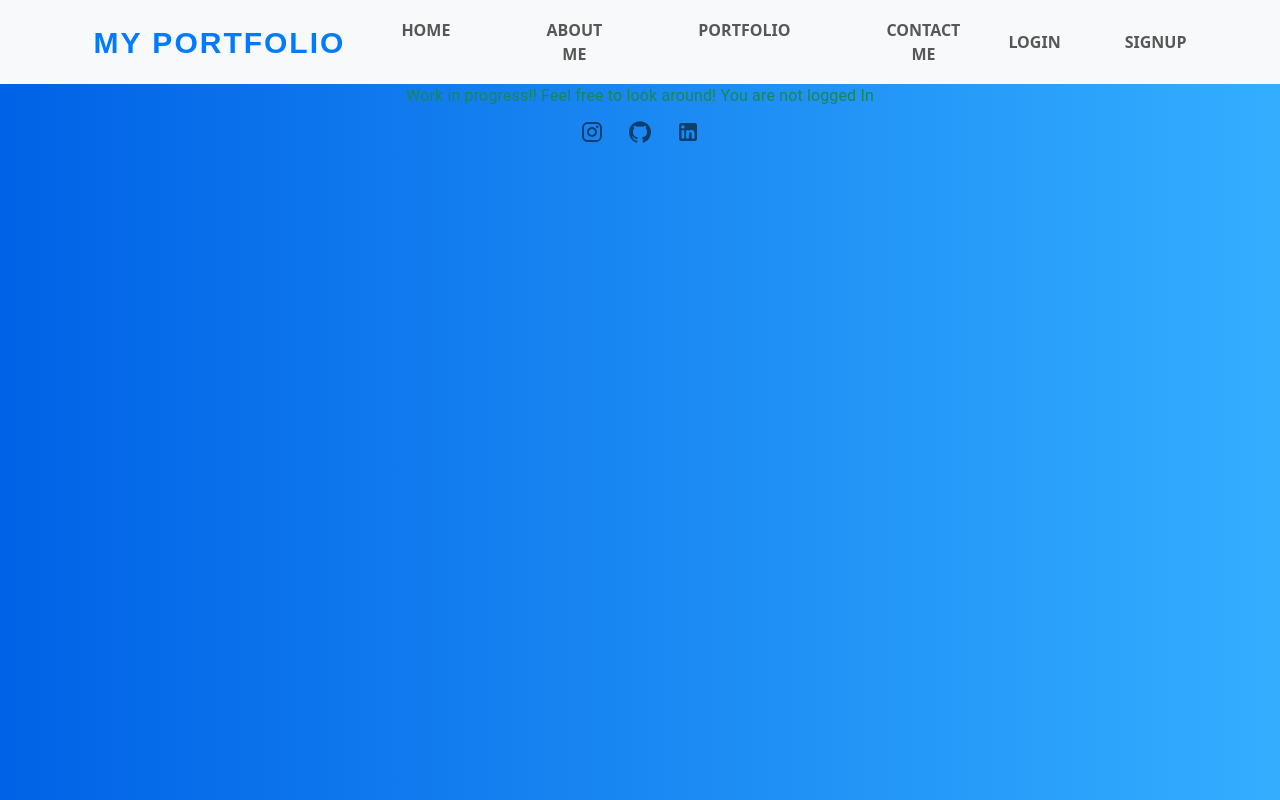
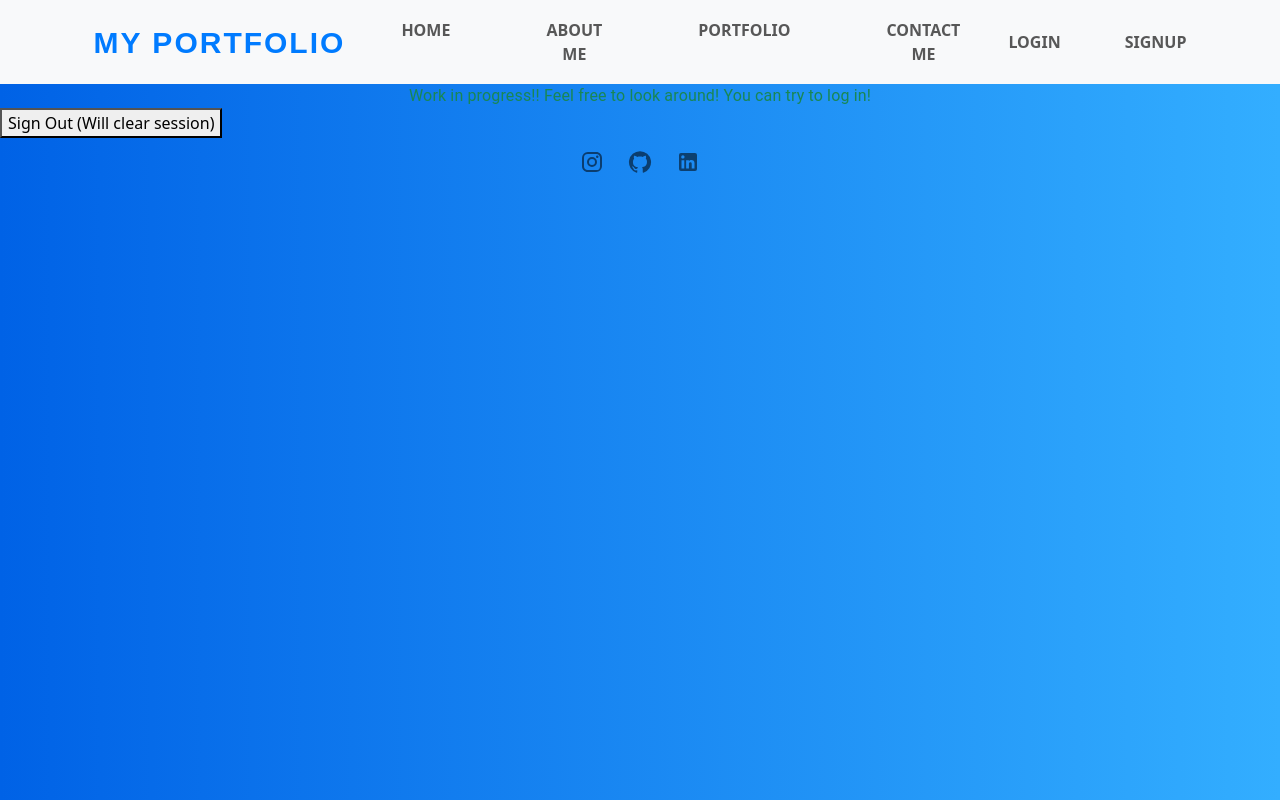
Before and after one commit to Nickdoctor/Portfolio, a React (Create React App) app in the folder portfolio/: page / in a window 1280 px wide. Built offline with nearby package versions, Linux system fonts and the light colour scheme; no server answers.

Commit message:
Testing sign out

```diff
--- a/portfolio/src/Pages/Home.js
+++ b/portfolio/src/Pages/Home.js
@@ -52,11 +52,31 @@ const HomePage = () =>{
   if (loading) {
       return <p>Loading...</p>;
   }
+
+  const handleSignOut = async () => {
+    try {
+        // Call Supabase sign-out method
+        const { error } = await supabase.auth.signOut();
+        if (error) throw error;
+
+        // Optionally clear any local state here
+        console.log('User signed out successfully');
+
+        // Redirect user to login or home page
+        navigate('/login');
+    } catch (error) {
+        console.error('Error signing out:, could be signed out already?', error.message);
+    }
+};
+
     return (
          <div>
            <Typography align='center' className="text-success">
-            Work in progress!! Feel free to look around! You are not logged In
+            Work in progress!! Feel free to look around! You can try to log in!
            </Typography>
+           <button onClick={handleSignOut}>
+            Sign Out (Will clear session)
+          </button>
            {userRole === 'admin' && <Typography>You are an admin</Typography>}
            {userRole === 'user' && <Typography>You are a user</Typography>}
 
```
